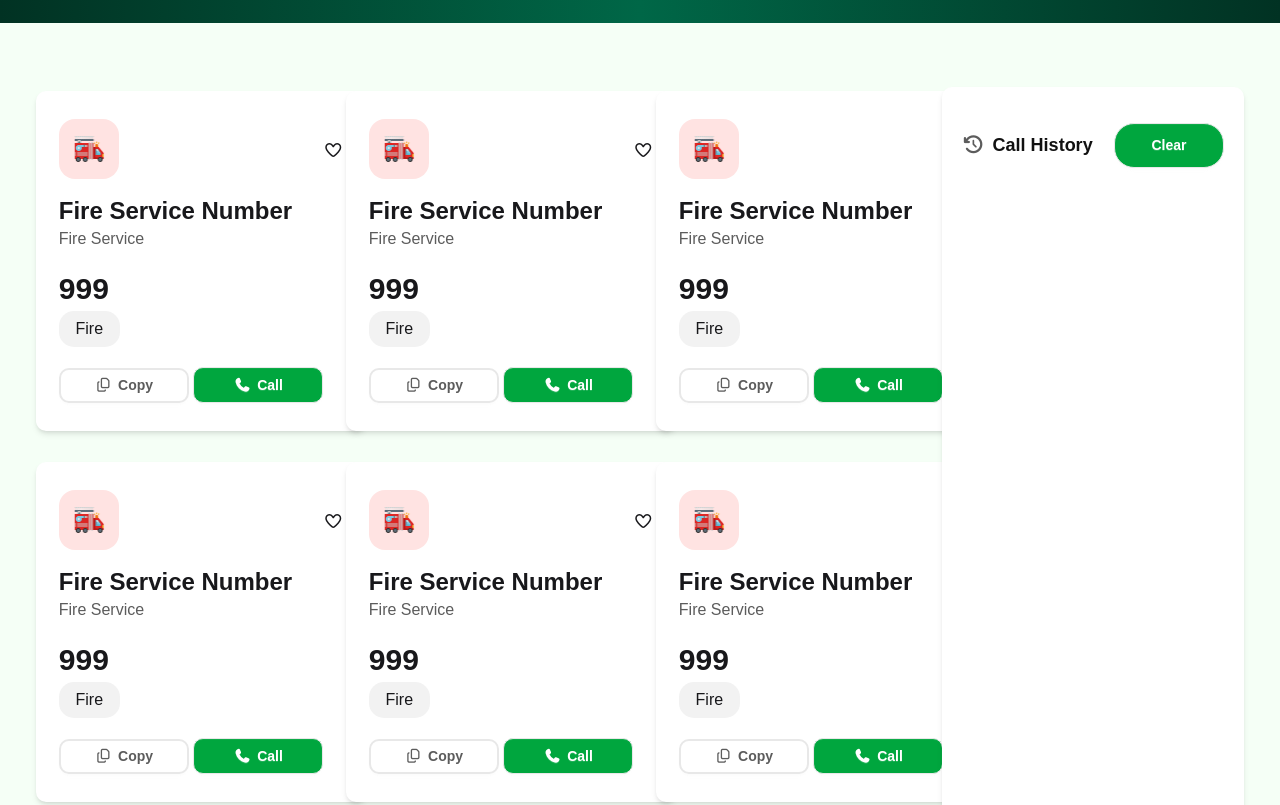
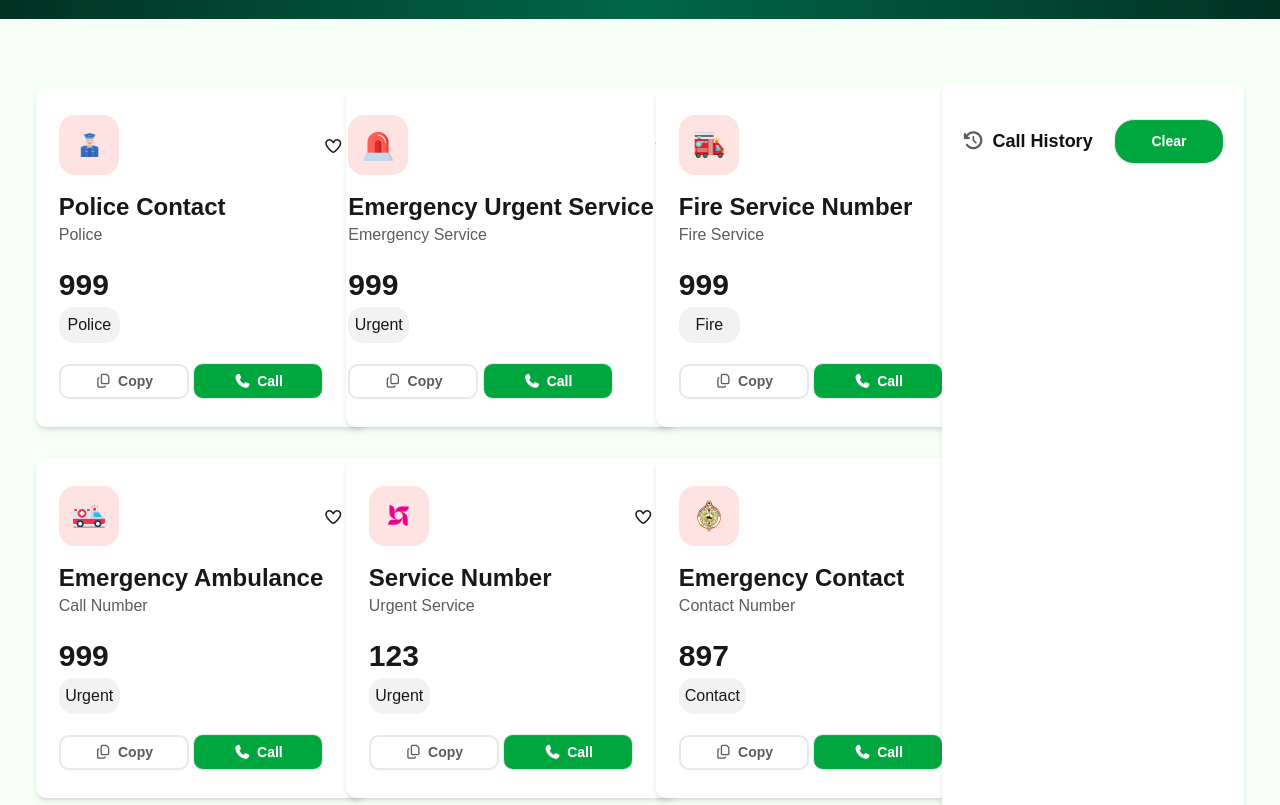
Before and after one commit to Boss236-git/Assignment5, a plain HTML site: page index.html in a window 1280 px wide. Shown: the part 340-1145 px from the top of the page. Drawn offline with nearby package versions, Linux system fonts and the light colour scheme; a web font is replaced by a local one.

Commit message:
complete design section

```diff
--- a/index.html
+++ b/index.html
@@ -20,13 +20,13 @@
        <!-- font link -->
 <link href="https://fonts.googleapis.com/css2?family=Hind+Madurai:wght@300;400;500;600;700&display=swap" rel="stylesheet">
 </head>
-<body class="hind bg-[#f5fff6] m-0 p-0">
+<body class="hind bg-[#f5fff6] ">
 
 <!-- header section -->
 
 <header>
 
-    <div class=" mt-8 w-[1410px] mx-auto  flex justify-between items-center ">
+    <div class=" pt-7 w-[1410px] mx-auto  flex justify-between items-center ">
 
    <div class="flex gap-[10px]  ">
      <img class="w-[55px] h-[55px] mt-[3px]" src="assets/logo.png" alt="">
@@ -85,24 +85,24 @@
 
 
 
-        <!-- div -01 -->
+        <!-- div -01 police -->
 
     <div  class="  mt-8 rounded-[10px] flex justify-center  w-[330px] h-[340px] bg-white shadow-md ">
 
-        <!-- div 01 -->
+
         <div class="mt-7">
 
         <div>
             <div class= " flex justify-center items-center  w-[60px] h-[60px] bg-[#ffe3e2] rounded-[16px] ">
-    <img class=" w-[32px] h-[32px] " src="assets/fire-service.png" alt="">
+    <img class=" w-[32px] h-[32px] " src="assets/police.png" alt="">
 
      </div>
 
-    <h2 class="font-bold text-2xl mt-4"> Fire Service Number</h2>
-    <p class="text-[#5c5c5c]">Fire Service</p>
+    <h2 class="font-bold text-2xl mt-4"> Police Contact</h2>
+    <p class="text-[#5c5c5c]">Police</p>
 
     <h2 class="font-bold mt-5 text-3xl">999</h2>
-    <p class=" flex justify-center items-center bg-[#f2f2f2] w-[61px] h-[36px] rounded-[15px] mt-1">Fire</p>
+    <p class=" flex justify-center items-center bg-[#f2f2f2] w-[61px] h-[36px] rounded-[15px] mt-1">Police</p>
         </div>
 
 
@@ -117,7 +117,7 @@
         </div>
         </div>
 
-        <!-- div 02 -->
+
         <div>
      <p class="mt-12 "><i class="fa-regular fa-heart"></i></p>
         </div>
@@ -127,20 +127,20 @@
 
     <div  class="   mt-8 rounded-[10px] flex justify-center  w-[330px] h-[340px] bg-white shadow-md ">
 
-        <!-- div 01 -->
+
         <div class="mt-7">
 
         <div>
             <div class= " flex justify-center items-center  w-[60px] h-[60px] bg-[#ffe3e2] rounded-[16px] ">
-    <img class=" w-[32px] h-[32px] " src="assets/fire-service.png" alt="">
+    <img class=" w-[32px] h-[32px] " src="assets/emergency.png" alt="">
 
      </div>
 
-    <h2 class="font-bold text-2xl mt-4"> Fire Service Number</h2>
-    <p class="text-[#5c5c5c]">Fire Service</p>
+    <h2 class="font-bold text-2xl mt-4"> Emergency Urgent Service</h2>
+    <p class="text-[#5c5c5c]">Emergency Service</p>
 
     <h2 class="font-bold mt-5 text-3xl">999</h2>
-    <p class=" flex justify-center items-center bg-[#f2f2f2] w-[61px] h-[36px] rounded-[15px] mt-1">Fire</p>
+    <p class=" flex justify-center items-center bg-[#f2f2f2] w-[61px] h-[36px] rounded-[15px] mt-1">Urgent</p>
         </div>
 
 
@@ -203,20 +203,20 @@
 
     <div  class="   mt-1 rounded-[10px] flex justify-center  w-[330px] h-[340px] bg-white shadow-md ">
 
-        <!-- div 01 -->
+
         <div class="mt-7">
 
         <div>
             <div class= " flex justify-center items-center  w-[60px] h-[60px] bg-[#ffe3e2] rounded-[16px] ">
-    <img class=" w-[32px] h-[32px] " src="assets/fire-service.png" alt="">
+    <img class=" w-[32px] h-[32px] " src="assets/ambulance.png" alt="">
 
      </div>
 
-    <h2 class="font-bold text-2xl mt-4"> Fire Service Number</h2>
-    <p class="text-[#5c5c5c]">Fire Service</p>
+    <h2 class="font-bold text-2xl mt-4"> Emergency Ambulance</h2>
+    <p class="text-[#5c5c5c]">Call Number</p>
 
     <h2 class="font-bold mt-5 text-3xl">999</h2>
-    <p class=" flex justify-center items-center bg-[#f2f2f2] w-[61px] h-[36px] rounded-[15px] mt-1">Fire</p>
+    <p class=" flex justify-center items-center bg-[#f2f2f2] w-[61px] h-[36px] rounded-[15px] mt-1">Urgent</p>
         </div>
 
 
@@ -241,20 +241,20 @@
 
     <div  class="   mt-1 rounded-[10px] flex justify-center  w-[330px] h-[340px] bg-white shadow-md ">
 
-        <!-- div 01 -->
+
         <div class="mt-7">
 
         <div>
             <div class= " flex justify-center items-center  w-[60px] h-[60px] bg-[#ffe3e2] rounded-[16px] ">
-    <img class=" w-[32px] h-[32px] " src="assets/fire-service.png" alt="">
+    <img class=" w-[32px] h-[32px] " src="assets/brac.png" alt="">
 
      </div>
 
-    <h2 class="font-bold text-2xl mt-4"> Fire Service Number</h2>
-    <p class="text-[#5c5c5c]">Fire Service</p>
+    <h2 class="font-bold text-2xl mt-4"> Service Number</h2>
+    <p class="text-[#5c5c5c]"> Urgent Service</p>
 
-    <h2 class="font-bold mt-5 text-3xl">999</h2>
-    <p class=" flex justify-center items-center bg-[#f2f2f2] w-[61px] h-[36px] rounded-[15px] mt-1">Fire</p>
+    <h2 class="font-bold mt-5 text-3xl">123</h2>
+    <p class=" flex justify-center items-center bg-[#f2f2f2] w-[61px] h-[36px] rounded-[15px] mt-1">Urgent</p>
         </div>
 
 
@@ -279,20 +279,20 @@
 
     <div  class="   mt-1 rounded-[10px] flex justify-center  w-[330px] h-[340px] bg-white shadow-md ">
 
-        <!-- div 01 -->
+
         <div class="mt-7">
 
         <div>
             <div class= " flex justify-center items-center  w-[60px] h-[60px] bg-[#ffe3e2] rounded-[16px] ">
-    <img class=" w-[32px] h-[32px] " src="assets/fire-service.png" alt="">
+    <img class=" w-[32px] h-[32px] " src="assets/Bangladesh-Railway.png" alt="">
 
      </div>
 
-    <h2 class="font-bold text-2xl mt-4"> Fire Service Number</h2>
-    <p class="text-[#5c5c5c]">Fire Service</p>
+    <h2 class="font-bold text-2xl mt-4">Emergency Contact</h2>
+    <p class="text-[#5c5c5c]"> Contact Number</p>
 
-    <h2 class="font-bold mt-5 text-3xl">999</h2>
-    <p class=" flex justify-center items-center bg-[#f2f2f2] w-[61px] h-[36px] rounded-[15px] mt-1">Fire</p>
+    <h2 class="font-bold mt-5 text-3xl">897</h2>
+    <p class=" flex justify-center items-center bg-[#f2f2f2] w-[67px] h-[36px] rounded-[15px] mt-1">Contact</p>
         </div>
 
 
```
